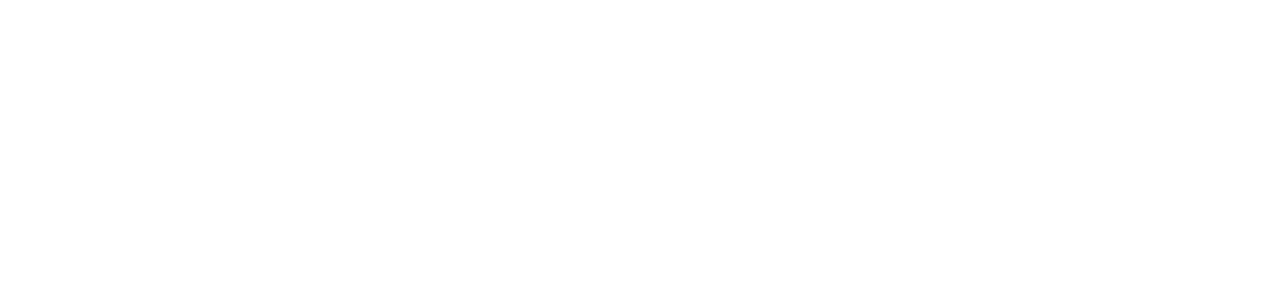
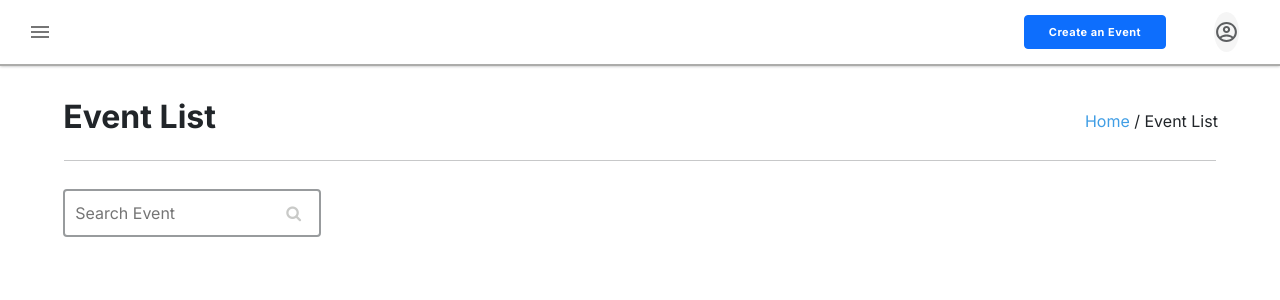
Before and after one commit to FarhanMaulanaF/Lokacara, a Vue app: page /event-list in a window 1280 px wide. Shown: the top 300 px of the page. Built offline with nearby package versions, Linux system fonts and the light colour scheme; a web font is replaced by a local one.

Commit message:
Membuat event-list beserta komponen search

```diff
--- a/package.json
+++ b/package.json
@@ -8,6 +8,9 @@
     "lint": "vue-cli-service lint"
   },
   "dependencies": {
+    "@fortawesome/fontawesome-svg-core": "^1.2.36",
+    "@fortawesome/free-solid-svg-icons": "^5.15.4",
+    "@fortawesome/vue-fontawesome": "^2.0.2",
     "axios": "^0.21.4",
     "bootstrap": "^5.1.0",
     "bootstrap-vue": "^2.21.2",
--- a/public/index.html
+++ b/public/index.html
@@ -5,6 +5,7 @@
     <meta http-equiv="X-UA-Compatible" content="IE=edge">
     <meta name="viewport" content="width=device-width,initial-scale=1.0">
     <link rel="icon" href="<%= BASE_URL %>favicon.ico">
+    <link rel="stylesheet" href="https://cdnjs.cloudflare.com/ajax/libs/font-awesome/4.7.0/css/font-awesome.min.css">
     <link href="https://fonts.googleapis.com/css?family=Roboto:100,300,400,500,700,900" rel="stylesheet">
     <link href="https://cdn.jsdelivr.net/npm/@mdi/font@4.x/css/materialdesignicons.min.css" rel="stylesheet">
     <link rel="preconnect" href="https://fonts.googleapis.com">
--- /dev/null
+++ b/src/components/search.vue
@@ -0,0 +1,31 @@
+<template>
+  <div class="container">
+    <input class="search" type="text" placeholder="Search Event" />
+    <i class="fa fa-search search-icon" aria-hidden="true"></i>
+    <!-- <i class="search icon"></i> -->
+  </div>
+</template>
+
+<script>
+export default {
+
+}
+</script>
+
+<style scoped>
+.container{
+    margin-left: 4%;
+}
+
+.search{
+    border: 2px solid #989B9D;
+    padding: 10px;
+    color: #585858;
+    border-radius: 4px;
+}
+
+.search-icon{
+    margin-left: -3%;
+    color: #c9cac8;
+}
+</style>
--- a/src/main.js
+++ b/src/main.js
@@ -7,7 +7,12 @@
 import store from './store/store'
 import './axios'
 import vuetify from '@/plugins/vuetify' // path to vuetify export
+import { library } from '@fortawesome/fontawesome-svg-core'
+import { faUserSecret } from '@fortawesome/free-solid-svg-icons'
+import { FontAwesomeIcon } from '@fortawesome/vue-fontawesome'
 
+library.add(faUserSecret)
+Vue.component('font-awesome-icon', FontAwesomeIcon)
 Vue.use(BootstrapVue)
 Vue.use(IconsPlugin)
 Vue.config.productionTip = false
--- a/src/router/router.js
+++ b/src/router/router.js
@@ -27,6 +27,11 @@
         path: '/dashboard',
         name: 'Dashboard',
         component: () => import('../views/dashboard.vue')
+      },
+      {
+        path: '/event-list',
+        name: 'Event List',
+        component: () => import('../views/event-list.vue')
       }
 
     ]
--- /dev/null
+++ b/src/views/event-list.vue
@@ -0,0 +1,55 @@
+<template>
+  <div>
+      <Navbar/>
+      <div class="top-event">
+          <h1 class="title-event">Event List</h1>
+          <div class="home-event">
+            <span class="home-text">Home </span><span>/ Event List</span>
+          </div>
+      </div>
+      <hr>
+      <Search/>
+  </div>
+</template>
+
+<script>
+import Navbar from '../components/Navbar.vue'
+import Search from '../components/search.vue'
+
+export default {
+  name: 'Dashboard',
+  components: {Navbar,Search}
+}
+</script>
+
+<style>
+.top-event{
+    display: flex;
+    justify-content: space-between;
+    align-items: center;
+    margin: 2.5% 0 0 3%;
+}
+
+.title-event{
+    font-style: normal;
+    font-weight: bold;
+    font-size: 32px;
+    margin-left: 2%;
+}
+
+.home-event{
+    margin-right: 5%;
+    cursor: pointer;
+}
+
+.home-text{
+    color:#419EE5;
+}
+
+hr{
+    width: 90%;
+    margin-left: auto;
+    margin-right: auto;
+}
+
+</style>
```
Also changed, not shown: src/components/table-event.vue (added), 1 other file (tests, documents, lock files or other folders).
